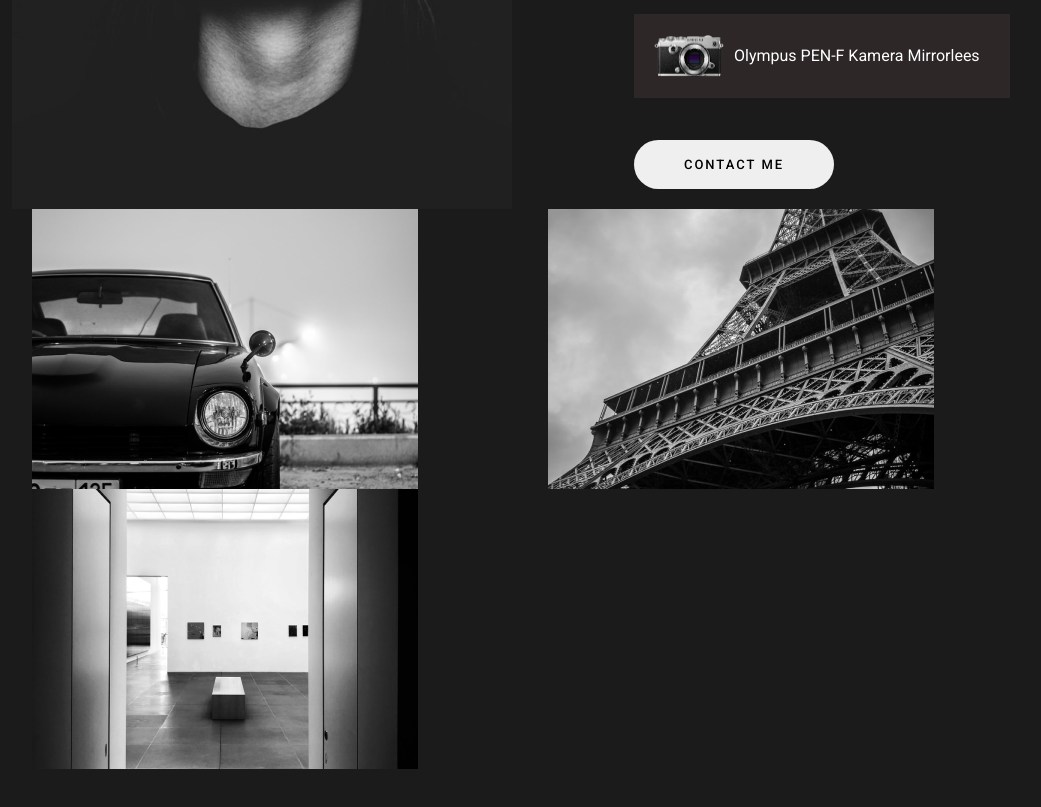
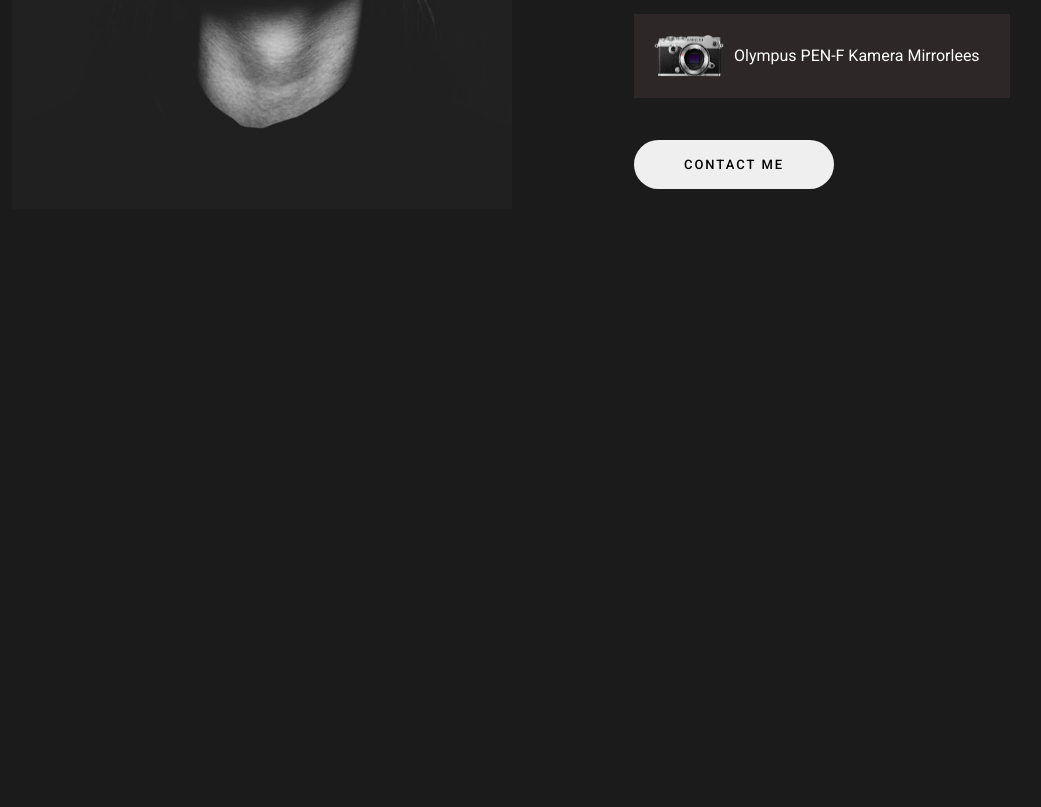
Before and after one commit to NadiasCodes/Figma-Design-Into-Code---Photograpgy-Portfolio, a React (Vite) app: page / in a window 1280 px wide. Shown: the part 1245-2052 px from the top of the page, without its empty margins (104-1145 px from the left). After the commit the page ends 1554 px from the top, so only its background shows below. Built offline with nearby package versions, Linux system fonts and the light colour scheme.

Commit message:
fixing media queries

```diff
--- a/src/Components/About/About.jsx
+++ b/src/Components/About/About.jsx
@@ -39,17 +39,6 @@ const About = () => {
             </div>
           </Col>
         </Row>
-        <Row>
-          <Col>
-            <img src={PhotoOne} className=" gallery-image" />
-          </Col>
-          <Col>
-            <img src={PhotoTwo} className=" gallery-image" />
-          </Col>
-          <Col>
-            <img src={PhotoThree} className="gallery-image" />
-          </Col>
-        </Row>
       </Container>
     </div>
   );
--- a/src/index.css
+++ b/src/index.css
@@ -149,7 +149,7 @@ body {
     margin-bottom: 20px;
   }
   .about-picture {
-    margin-left: 60px;
+    margin-left: -20px;
   }
 }
 
```
